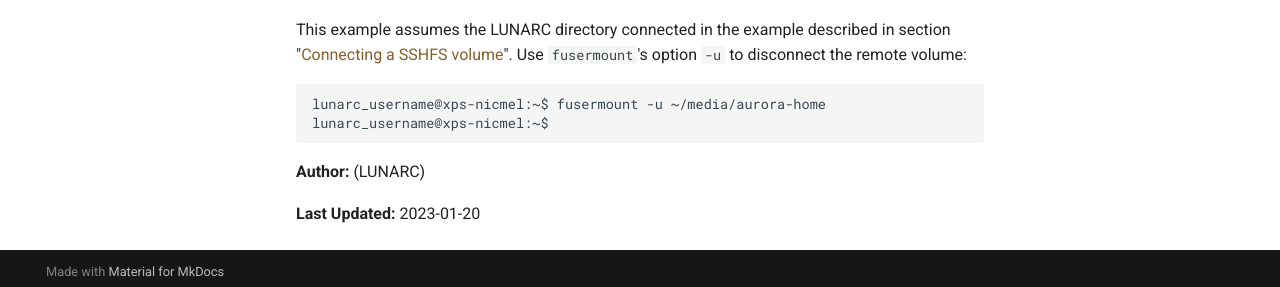
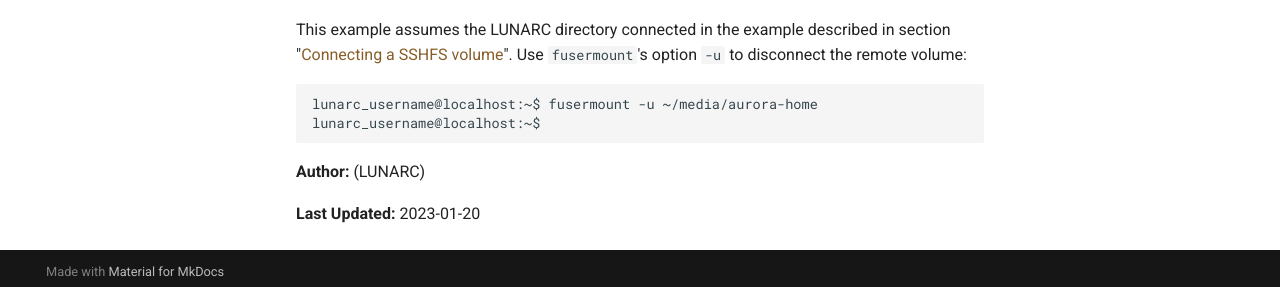
Before and after one commit to lunarc/lunarc_docs, an MkDocs documentation site: the page built from docs/guides/data_transfer/sshfs.md, in a window 1280 px wide and 900 px high, scrolled down 524 px. Shown: the part 605-892 px from the top of the window. Built offline with MkDocs 1.6.1 and Material for MkDocs 9.7.7, drawn with Linux system fonts in a browser that asks for light colours; comment, search, counter and statistics services are not loaded.

Commit message:
Update sshfs.md
Anonymized host

````diff
--- a/docs/guides/data_transfer/sshfs.md
+++ b/docs/guides/data_transfer/sshfs.md
@@ -42,8 +42,8 @@ This example assumes the LUNARC directory connected in the example described in
 Use `fusermount`'s option `-u` to disconnect the remote volume:
 
 ```bash
-lunarc_username@xps-nicmel:~$ fusermount -u ~/media/aurora-home
-lunarc_username@xps-nicmel:~$
+lunarc_username@localhost:~$ fusermount -u ~/media/aurora-home
+lunarc_username@localhost:~$
 ```
 
 **Author:**
````
